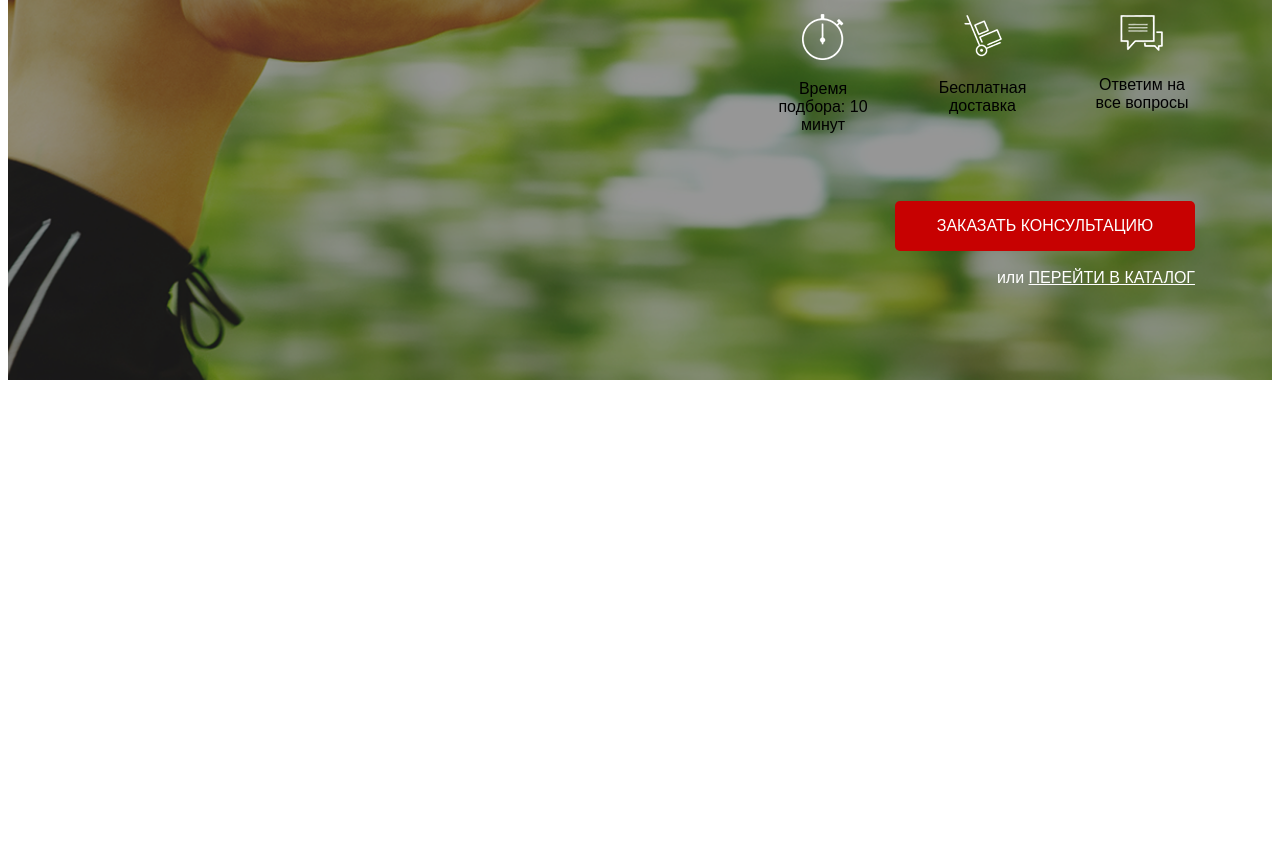
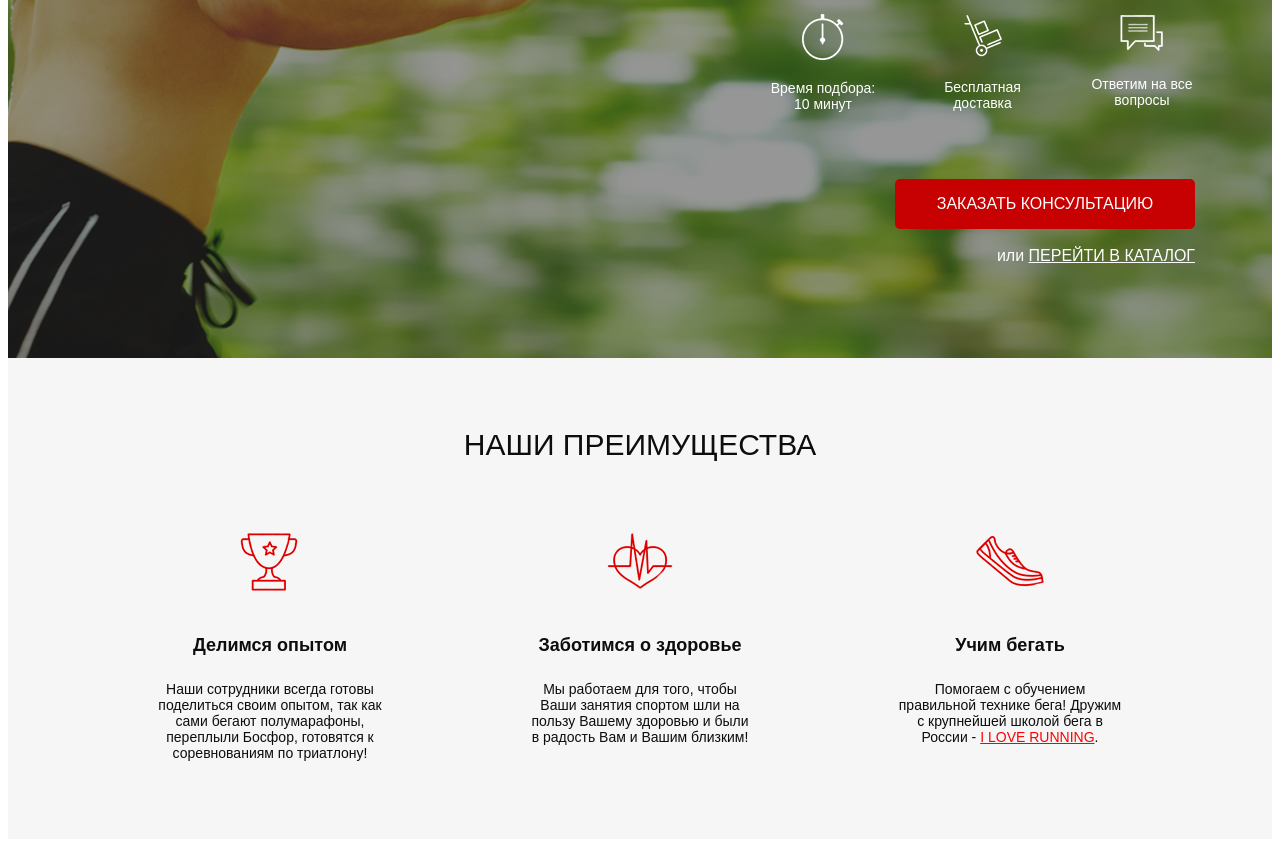
Before and after one commit to gmehdiev/fitgit, a website: page src/index.html in a window 1280 px wide. Shown: the part 308-1150 px from the top of the page. Before the commit the page ends 800 px from the top, so only its background shows below. Drawn offline with Linux system fonts and the light colour scheme.

Commit message:
firsthome

```diff
--- a/src/index.html
+++ b/src/index.html
@@ -56,6 +56,54 @@
                 </div>
             </div>
 
+
+        </div>
+    </div>
+    <div class="advantages">
+        <div class="container">
+            <div class="advantages__header">
+                НАШИ ПРЕИМУЩЕСТВА
+            </div>
+            <div class="advantages__wrappers">
+                <div class="advantages__wrapper">
+                    <div class="advantages__icon">
+                        <img src="icon/cup.png" alt="">
+                    </div>
+                    <div class="advantages__descr">
+                        Делимся опытом
+                    </div>
+                    <div class="advantages__text">
+                        Наши сотрудники всегда готовы поделиться своим опытом,
+                        так как сами бегают полумарафоны, переплыли Босфор, готовятся к соревнованиям по триатлону!
+                    </div>
+                </div>
+                <div class="advantages__wrapper">
+                    <div class="advantages__icon">
+                        <img src="icon/heart.png" alt="">
+                    </div>
+                    <div class="advantages__descr">
+                        Заботимся о здоровье
+                    </div>
+                    <div class="advantages__text">
+                        Мы работаем для того,
+                        чтобы Ваши занятия спортом шли на пользу Вашему здоровью и были в радость Вам и Вашим близким!
+                    </div>
+                </div>
+                <div class="advantages__wrapper">
+                    <div class="advantages__icon">
+                        <img src="icon/shoe.png" alt="">
+                    </div>
+                    <div class="advantages__descr">
+                        Учим бегать
+                    </div>
+                    <div class="advantages__text">
+                        Помогаем с обучением
+                        правильной технике бега!
+                        Дружим с крупнейшей школой бега в России - <span>I LOVE RUNNING</span>.
+
+                    </div>
+                </div>
+            </div>
         </div>
     </div>
 </body>
--- /dev/null
+++ b/src/sass/blocks/_advantages.sass
@@ -0,0 +1,35 @@
+.advantages
+    padding: 70px 0 78px 0
+    min-height: 470px
+    background-color: #f6f6f6
+    &__header
+        color: #0d0d0d
+        font-size: 30px
+        font-weight: 500
+        text-align: center
+    &__wrappers
+        margin-top: 65px
+        display: flex
+        justify-content: space-around
+    &__wrapper
+
+    &__icon
+        img
+            display: block
+            margin: 0 auto
+    &__descr
+        margin-top: 38px
+        color: #0d0d0d
+        font-size: 18px
+        font-weight: 700
+        text-align: center
+    &__text
+        margin-top: 25px
+        width: 225px
+        color: #0d0d0d
+        font-size: 14px
+        font-weight: 300
+        text-align: center
+        span
+            color: #ff0000
+            text-decoration: underline
--- a/src/sass/blocks/_promo.sass
+++ b/src/sass/blocks/_promo.sass
@@ -29,6 +29,10 @@
     &__icon
         width: 106px
         text-align: center
+        color: #ffffff
+        font-size: 14px
+        font-weight: 500
+        text-align: center
         img
             display:  block
             margin: 0 auto
--- a/src/sass/style.sass
+++ b/src/sass/style.sass
@@ -2,6 +2,7 @@
 @import 'blocks/promo'
 @import 'blocks/header'
 @import 'blocks/buttons'
+@import 'blocks/advantages'
 
 
 *
```
Also changed, not shown: src/css/style.css, src/css/style.min.css, 1 other file.
